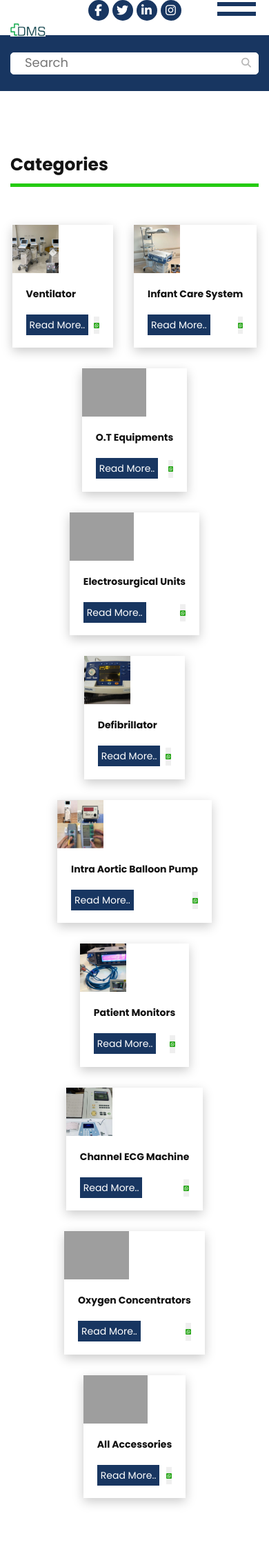
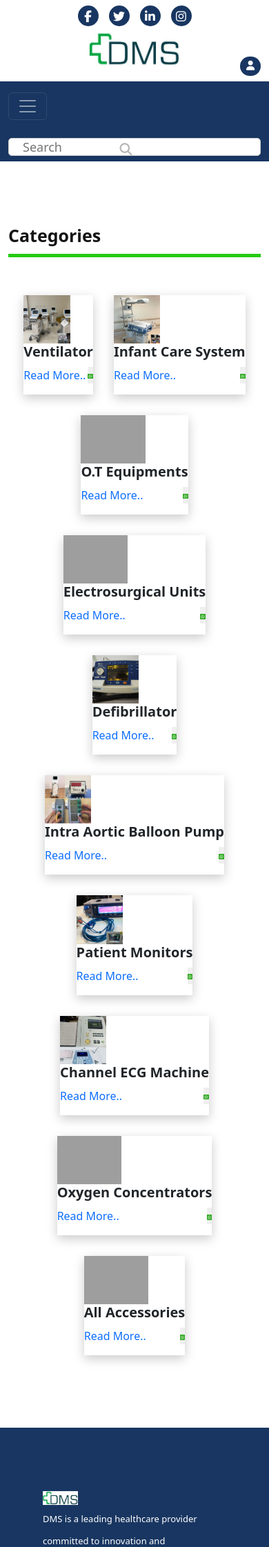
Before and after one commit to TassuAgarwal/DMS, a PHP site: page /categories.php in a window 390 px wide. Shown: the top 2243 px of the page at 69% size. Run offline with PHP 8.4, Linux system fonts and the light colour scheme; some libraries are stand-ins or nearby versions; grey boxes are pictures that could not be loaded.

Commit message:
responsive done

```diff
--- a/css/responsive.css
+++ b/css/responsive.css
@@ -207,7 +207,7 @@
         display: none !important;
     }
     .logo {
-        float: left;
+        /* float: left; */
         border: inherit;
         margin-top: 0px !important;
     }
--- a/css/style.css
+++ b/css/style.css
@@ -733,7 +733,7 @@ ul.right_icon li img {
   height: 18vw;
 }
 
-#card ul li a {
+#bg-blue {
   background-color: #183661; padding:5px ; color : white ;
 }
 
--- a/header.php
+++ b/header.php
@@ -1,13 +1,18 @@
+
+
 <!DOCTYPE html>
 <html lang="en">
 
 <head>
     <meta charset="UTF-8">
     <meta name="viewport" content="width=device-width, initial-scale=1.0">
-    <title></title>
+    <title>Responsive Header</title>
+    <!-- Bootstrap CSS -->
     <script src="//cdnjs.cloudflare.com/ajax/libs/jquery/2.1.3/jquery.min.js"></script>
     <link rel="stylesheet" href="https://cdnjs.cloudflare.com/ajax/libs/font-awesome/4.5.0/css/font-awesome.mins.css">
-</head>
+    <link href="https://cdn.jsdelivr.net/npm/bootstrap@5.3.0/dist/css/bootstrap.min.css" rel="stylesheet">
+    <!-- Font Awesome -->
+    <link href="https://cdnjs.cloudflare.com/ajax/libs/font-awesome/6.5.0/css/all.min.css" rel="stylesheet">
 
     <style>
         #topBar ul li {
@@ -56,70 +61,191 @@
         }
     </style>
 
+
+
+    <style>
+        .social_icon {
+            padding: 0;
+            margin: 0;
+            list-style: none;
+            display: flex;
+            gap: 10px;
+        }
+
+        .social_icon li a {
+            color: #000;
+            font-size: 18px;
+        }
+
+        /* .logo img {
+            max-height: 60px;
+            width: auto;
+        } */
+
+        .right_icon {
+            text-align: right;
+        }
+
+        .navbar-nav .nav-link {
+            padding-right: 1rem;
+            padding-left: 1rem;
+        }
+
+        .subMenu {
+            display: none;
+            position: absolute;
+            background-color: white;
+            list-style: none;
+            padding: 10px;
+            min-width: 200px;
+            z-index: 1000;
+        }
+
+        .subMenu li {
+            position: relative;
+        }
+
+        .subMenu li:hover>.subMenu {
+            display: block;
+            left: 100%;
+            top: 0;
+        }
+
+        .nav-item:hover>.subMenu {
+            display: block;
+        }
+
+        .searchInput {
+            display: flex;
+            align-items: center;
+            gap: 5px;
+        }
+
+        .form_sea {
+            flex: 1;
+            padding: 5px 10px;
+            border: 1px solid #ccc;
+            border-radius: 4px;
+        }
+
+        .seach_icon {
+            background: none;
+            border: none;
+            font-size: 18px;
+        }
+
+        /* Responsive Styling */
+        @media (max-width: 768px) {
+            .logo img {
+                max-height: 50px;
+            }
+
+            .searchInput {
+                margin-top: 10px;
+            }
+
+            .header_midil .row {
+                flex-direction: column;
+                align-items: center;
+                text-align: center;
+            }
+
+            .right_icon {
+                text-align: center;
+                margin-top: 10px;
+            }
+        }
+
+        @media (max-width: 576px) {
+            .navbar-nav .nav-link {
+                padding: 0.5rem 1rem;
+            }
+
+            .searchInput {
+                flex-direction: column;
+                gap: 10px;
+            }
+
+            .form_sea {
+                width: 100%;
+            }
+        }
+
+
+        @media (max-width : 426px){
+            .logo img {
+                height: 15vw;
+            }
+        }
+
+
+        @media (max-width : 320px){
+            .logo img {
+                height: 12vw;
+            }
+        }
+    </style>
+</head>
+
 <body>
-    <div class="loader_bg">
-        <div class="loader"><img src="images/loading.gif" alt="#" /></div>
-    </div>
 
     <header>
-        <div class="header">
+        <div class="header py-2">
             <div class="header_midil">
                 <div class="container">
-                    <div class="row d_flex">
-                        <div class="col-md-2">
+                    <div class="row align-items-center">
+                        <div class="col-md-12 col-12 text-md-start text-center">
                             <ul class="social_icon">
-                                <li> <a href="#"><i class="fa fa-facebook" aria-hidden="true"></i>
-                                    </a>
-                                </li>
-                                <li> <a href="#"><i class="fa fa-twitter"></i></a></li>
-                                <li> <a href="#"> <i class="fa fa-linkedin" aria-hidden="true"></i></a></li>
-                                <li> <a href="#"><i class="fa fa-instagram" aria-hidden="true"></i>
-                                    </a>
-                                </li>
+                                <li><a href="#"><i class="fa-brands fa-facebook-f"></i></a></li>
+                                <li><a href="#"><i class="fa-brands fa-twitter"></i></a></li>
+                                <li><a href="#"><i class="fa-brands fa-linkedin-in"></i></a></li>
+                                <li><a href="#"><i class="fa-brands fa-instagram"></i></a></li>
                             </ul>
                         </div>
 
-                        <div class="col-md-8">
-                            <a class="logo" href="#"><img style="height: 5vw;" src="images/logo.jpeg" alt="#" /></a>
+                        <div class="col-md-8 col-12 text-center my-2 my-md-0">
+                            <a class="logo" href="#"><img src="images/logo.jpeg" alt="Logo" /></a>
                         </div>
 
-                        <div class="col-md-2">
-                            <ul class="right_icon d_none1">
-                                <a href="#" class="order"><i class="fa fa-user" aria-hidden="true"></i></a>
-                            </ul>
+                        <div class="col-md-12 col-12 text-md-end text-center mt-2 mt-md-0">
+                            <a href="#" class="order"><i class="fa fa-user"></i></a>
                         </div>
                     </div>
                 </div>
             </div>
         </div>
 
+        <!-- Navigation Bar -->
         <div class="header_bottom">
             <div class="container">
-                <div class="row">
-                    <div class="col-xl-7 col-lg-7 col-md-7 col-sm-7">
-                        <nav class="navigation navbar navbar-expand-md navbar-dark ">
-                            <button class="navbar-toggler" type="button" data-toggle="collapse" data-target="#navbarsExample04" aria-controls="navbarsExample04" aria-expanded="false" aria-label="Toggle navigation">
+                <div class="row align-items-center py-2">
+                    <div class="col-lg-8 col-md-12">
+                        <nav class="navbar navbar-expand-md navbar-dark">
+                            <button class="navbar-toggler" type="button" data-bs-toggle="collapse" data-bs-target="#topBar" aria-controls="topBar" aria-expanded="false" aria-label="Toggle navigation">
                                 <span class="navbar-toggler-icon"></span>
                             </button>
                             <div class="collapse navbar-collapse" id="topBar">
-                                <ul class="navbar-nav mr-auto">
+                                <ul class="navbar-nav me-auto mb-2 mb-md-0">
                                     <li class="nav-item active">
                                         <a class="nav-link" href="index.php">Home</a>
                                     </li>
                                     <li class="nav-item">
                                         <a class="nav-link" href="about.php">About</a>
                                     </li>
-                                    <li class="nav-item">
-                                        <a class="nav-link" href="categories.php">Categories <i class="fa fa-angle-down"></i></a>
+                                    <li class="nav-item dropdown">
+                                        <a class="nav-link dropdown-toggle" href="categories.php" role="button">Categories</a>
                                         <ul class="subMenu">
                                             <li><a href="#">Item 1.1</a></li>
-                                            <li><a href="#">Item 1.2 &nbsp;<i class="fa fa-angle-right"></i></a>
+                                            <li>
+                                                <a href="#">Item 1.2 &nbsp;<i class="fa fa-angle-right"></i></a>
                                                 <ul class="subMenu">
-                                                    <li><a href="#">Item 1.2.1 with a veeeeeeeery looooong name</a></li>
-                                                    <li><a href="#">Item 1.2.2 &nbsp;<i class="fa fa-angle-right"></i></a>
+                                                    <li><a href="#">Item 1.2.1 long name</a></li>
+                                                    <li>
+                                                        <a href="#">Item 1.2.2 &nbsp;<i class="fa fa-angle-right"></i></a>
                                                         <ul class="subMenu">
                                                             <li><a href="#">Item 1.2.2.1</a></li>
-                                                            <li><a href="#">Item 1.2.2.2 &nbsp;<i class="fa fa-angle-right"></i></a>
+                                                            <li>
+                                                                <a href="#">Item 1.2.2.2 &nbsp;<i class="fa fa-angle-right"></i></a>
                                                                 <ul class="subMenu">
                                                                     <li><a href="#">Item 1.2.2.2.1</a></li>
                                                                     <li><a href="#">Item 1.2.2.2.2</a></li>
@@ -134,7 +260,6 @@
                                             <li><a href="#">Item 1.4</a></li>
                                         </ul>
                                     </li>
-
                                     <li class="nav-item">
                                         <a class="nav-link" href="news.php">Blogs</a>
                                     </li>
@@ -145,19 +270,20 @@
                             </div>
                         </nav>
                     </div>
-                    <div class="col-md-5">
-                        <div class="search searchInput">
+                    <div class="col-lg-4 col-md-12 mt-2 mt-lg-0">
+                        <div class="searchInput">
                             <input class="form_sea" type="text" placeholder="Search" name="search">
                             <button type="submit" class="seach_icon"><i class="fa fa-search"></i></button>
-                            <div class="resultBox">
-                            </div>
                         </div>
                     </div>
                 </div>
             </div>
         </div>
     </header>
-</body>
+
+    <!-- Bootstrap JS -->
+    <script src="https://cdn.jsdelivr.net/npm/bootstrap@5.3.0/dist/js/bootstrap.bundle.min.js"></script>
+
 
     <script>
         let suggestions = [
@@ -371,4 +497,6 @@
         });
     </script>
 
+</body>
+
 </html>
```
Also changed, not shown: index.php (+179 -175 lines). Lines whose indentation alone changed are shown as unchanged.
